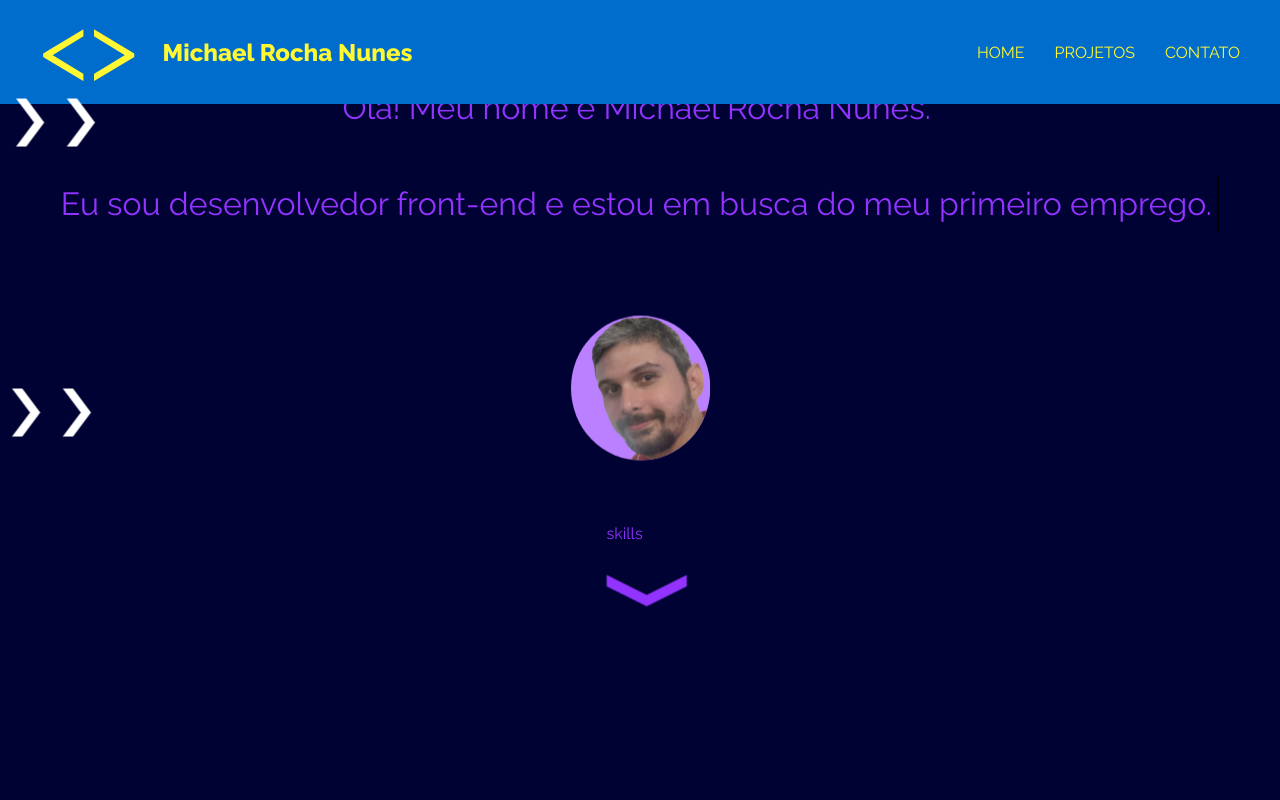
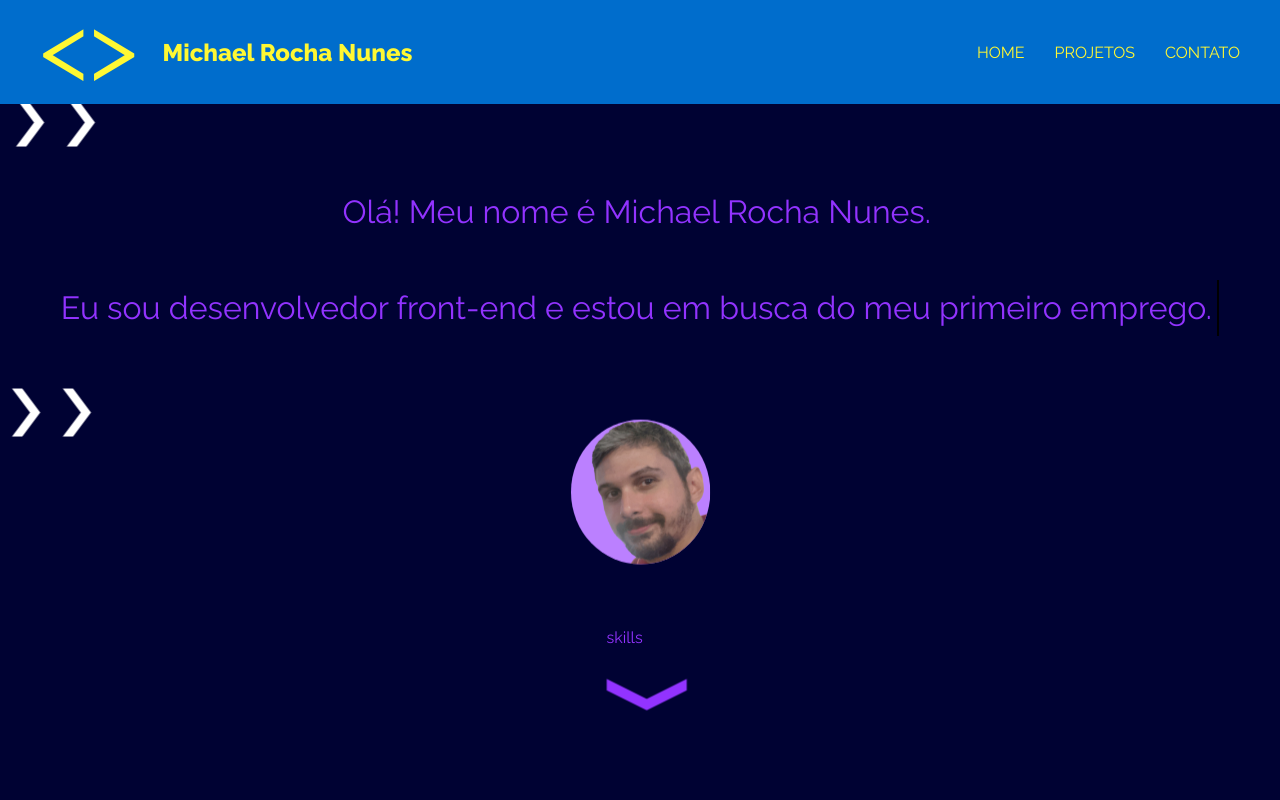
Before and after one commit to michaelrn2288/portfolio, a React (Vite) app: page / in a window 1280 px wide. Shown: the top 800 px of the page. Built offline with nearby package versions, Linux system fonts and the light colour scheme.

Commit message:
position main page content to always stay below Header component

```diff
--- a/src/Components/App/index.jsx
+++ b/src/Components/App/index.jsx
@@ -18,10 +18,13 @@ import Router from "../Router";
 import ToggleButton from "../ToggleButton";
 
 
+const headerHeight = '13'//vh
 
 const StyledMain = styled.main`
     display: flex;
     justify-content: center;
+    position: relative;
+    padding-top: ${headerHeight}vh;
 `
 
 const initialColor = '#000233'
@@ -34,8 +37,6 @@ export default function App() {
     })
 
     setCssVars(selectedColor.hslcolor)
-
-    const headerHeight = '13'//vh
 
     return (
         <PageWrapper>
--- a/src/Components/Header/index.jsx
+++ b/src/Components/Header/index.jsx
@@ -9,6 +9,7 @@ const StyledHeader = styled.header`
     padding: 0 40px;
     position: fixed;
     width: 100%;
+    z-index: 2;
     color: hsla(
         var(--hue-contrast),
         var(--saturation-default),
```
